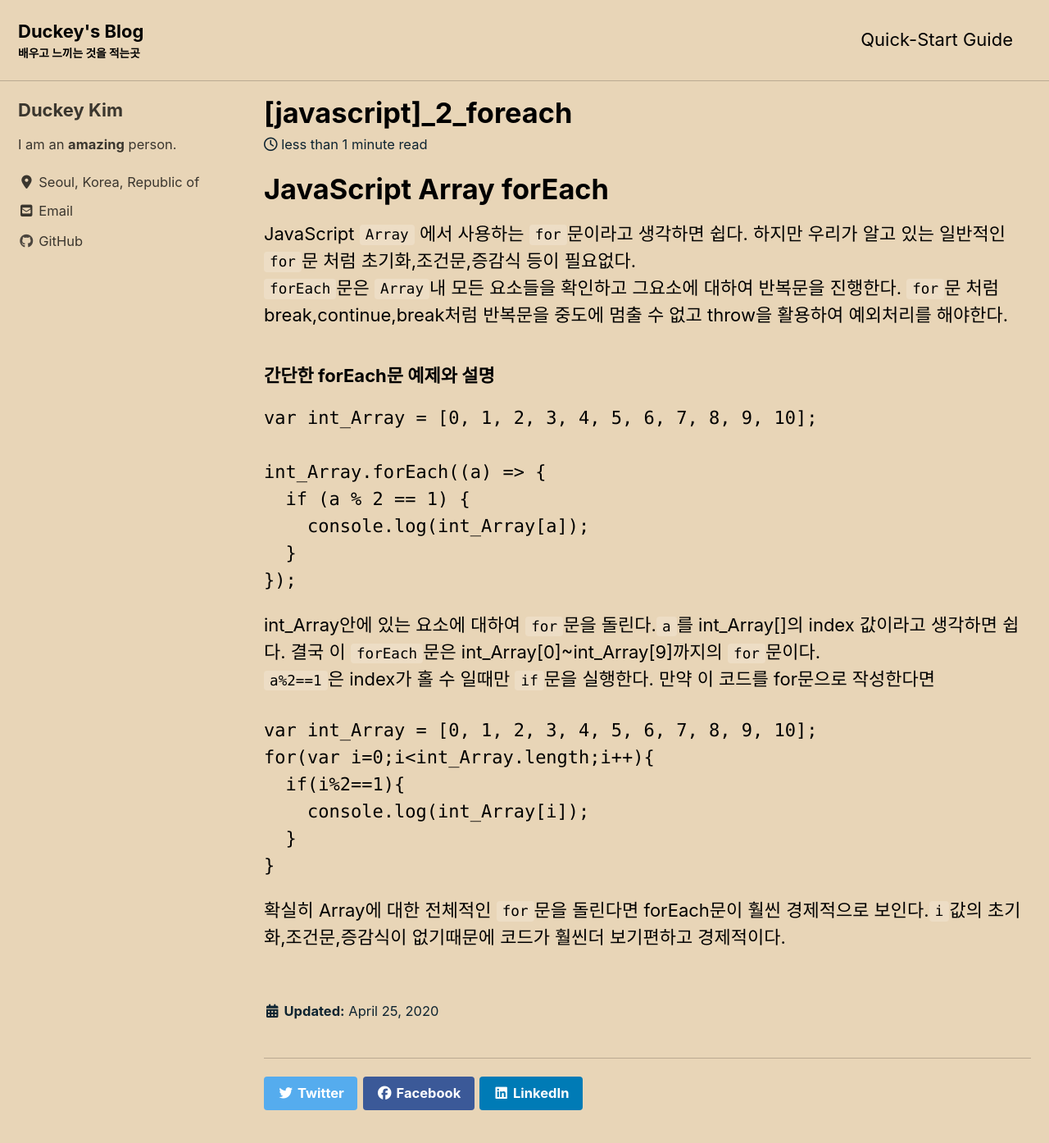
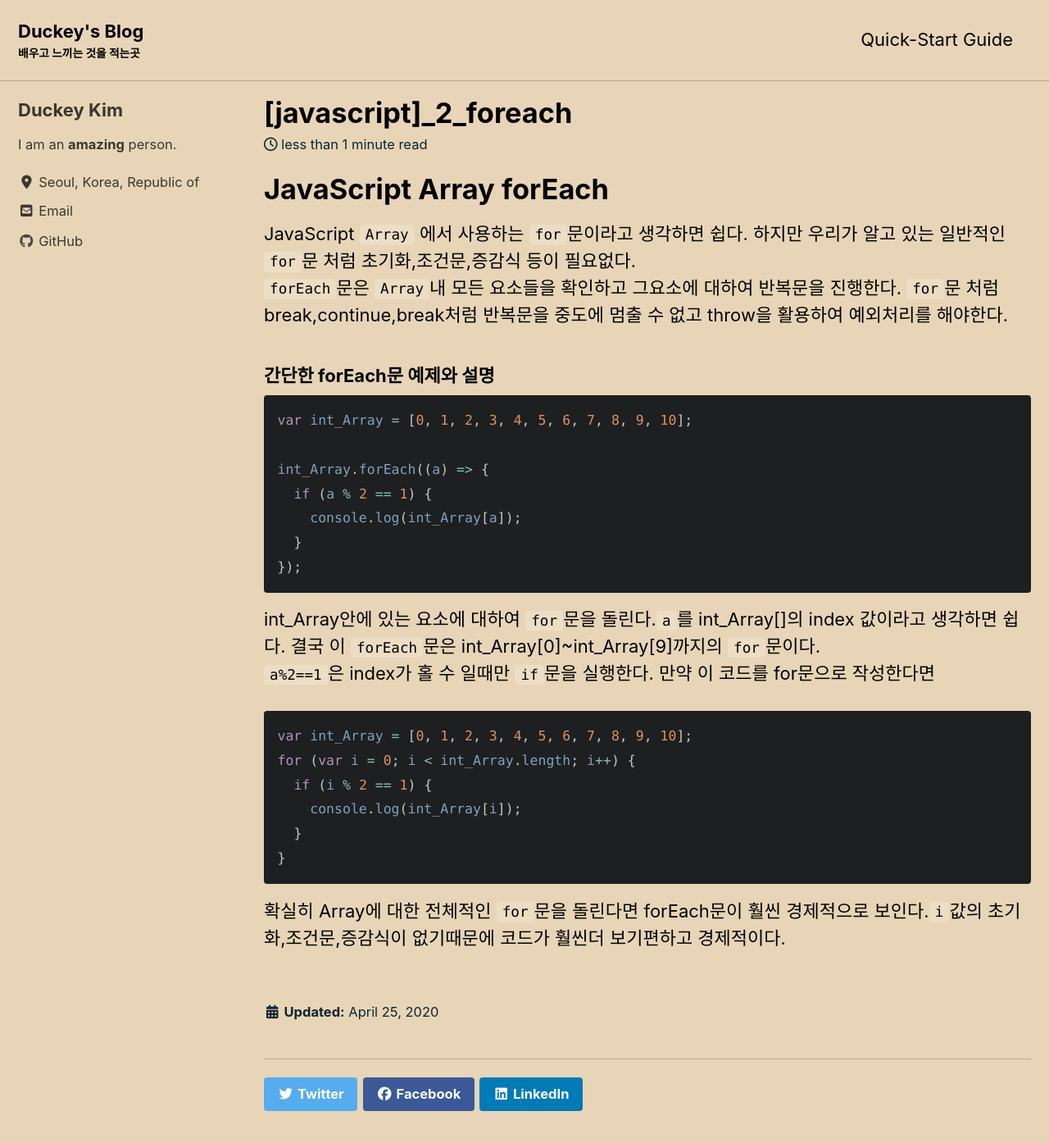
Before and after one commit to duckey-kim/duckey-kim.github.io, a Jekyll site: the page built from _posts/2020-04-25-[JavaScript]_2_forEach.md, in a window 1280 px wide and 1400 px high. Shown: the top 1394 px of the window at 82% size. Built offline with Jekyll 4.4.1, drawn with Linux system fonts in a browser that asks for light colours; cached includes are drawn as plain includes; nearby versions of some CDN libraries.

Commit message:
fix javascipt code

````diff
--- a/_posts/2020-04-25-[JavaScript]_2_forEach.md
+++ b/_posts/2020-04-25-[JavaScript]_2_forEach.md
@@ -5,7 +5,7 @@ JavaScript `Array` 에서 사용하는 `for`문이라고 생각하면 쉽다.
 
 ### 간단한 forEach문 예제와 설명
 
-```JavaScript
+```javascript
 var int_Array = [0, 1, 2, 3, 4, 5, 6, 7, 8, 9, 10];
 
 int_Array.forEach((a) => {
@@ -19,10 +19,10 @@ int_Array안에 있는 요소에 대하여 `for`문을 돌린다.`a`를 int_Arra
 `a%2==1`은 index가 홀 수 일때만 `if`문을 실행한다.
 만약 이 코드를 for문으로 작성한다면
 
-```JavaScript
+```javascript
 var int_Array = [0, 1, 2, 3, 4, 5, 6, 7, 8, 9, 10];
-for(var i=0;i<int_Array.length;i++){
-  if(i%2==1){
+for (var i = 0; i < int_Array.length; i++) {
+  if (i % 2 == 1) {
     console.log(int_Array[i]);
   }
 }
````
